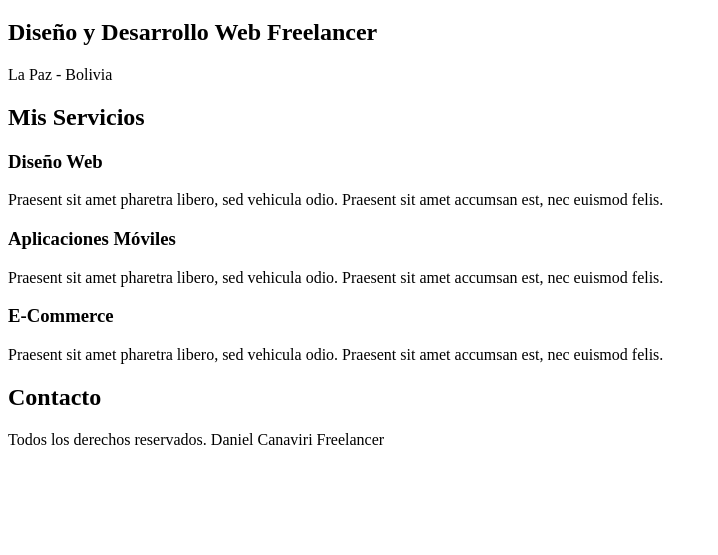
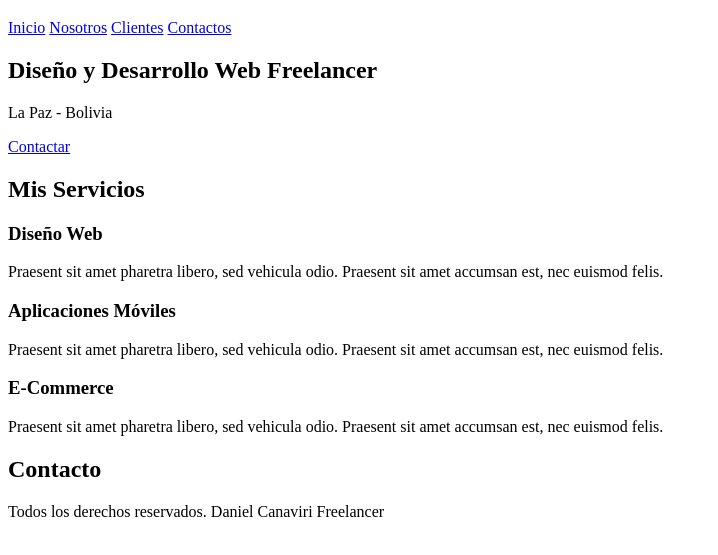
Before and after one commit to DanielCanaviriMenaWebDeveloper/Web-Site-Freelancer, a plain HTML site: page index.html in a window 1280 px wide. Shown: the part 61-616 px from the top of the page, without its empty margins (0-718 px from the left). Drawn offline with Linux system fonts and the light colour scheme.

Commit message:
Creando Enlaces y Navegación

```diff
--- a/index.html
+++ b/index.html
@@ -10,9 +10,18 @@
             <h1>Daniel Canaviri - Freelancer</h1>
         </header>
 
+        <nav>
+            <a href="#">Inicio</a>
+            <a href="nosotros.html">Nosotros</a>
+            <a href="#">Clientes</a>
+            <a href="#">Contactos</a>
+        </nav>
+
         <section>
             <h2>Diseño y Desarrollo Web  Freelancer</h2>
             <p>La Paz - Bolivia</p>
+
+            <a href="#">Contactar</a>
         </section>
 
         <main>
```
Also changed, not shown: nosotros.html (added, +11 -0 lines), hero.jpg (added), 1 other file.
